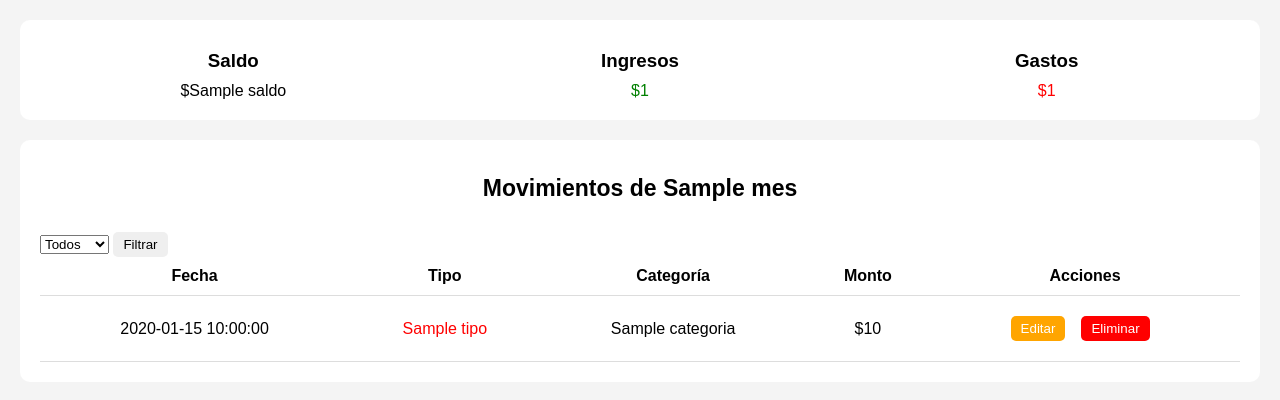
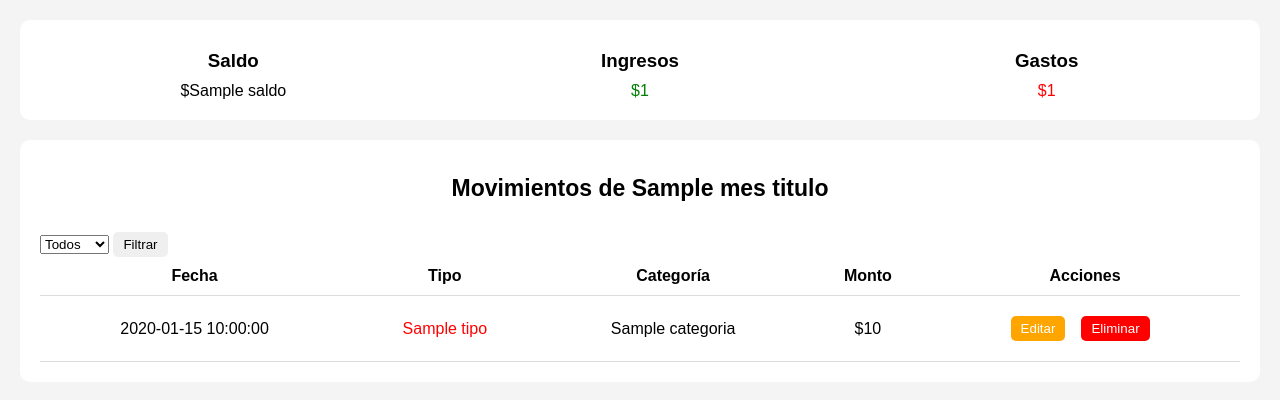
Before and after one commit to EZE1905/Gestor_de_gastos, a Flask app: template templates/index.html in a window 1280 px wide. Shown: the part 80-480 px from the top of the page. Run offline with Flask 3, Linux system fonts and the light colour scheme; the template is opened without the code that fills it: most values are stand-ins (such as "Sample title", 1, 10 or a date in 2020).

Commit message:
mejoras en el filtrado por mes y en el diseño

```diff
--- a/app.py
+++ b/app.py
@@ -1,6 +1,6 @@
 from flask import Flask, render_template,redirect,url_for,request,flash
 import json
-from m_gestor_de_gastos import leer_gastos,agregar_gasto,ordenar_gastos,calcular_gastos,eliminar_gasto,calcular_por_categoria,filtrar_mes
+from m_gestor_de_gastos import leer_gastos,agregar_gasto,ordenar_gastos,calcular_gastos,eliminar_gasto,calcular_por_categoria,filtrar_mes,meses
 
 app = Flask(__name__)
 app.secret_key = 'super_secret_key' # Necesario para sesiones
@@ -12,12 +12,13 @@ def home():
     #return "Hola Flask!"
     mes = request.args.get("mes")
     gastos_mes = filtrar_mes(mes,gastos)
+    mes_titulo = meses(mes)
     ordenar_gastos(gastos)
     saldo, total_gastado, total_ingresos = calcular_gastos(gastos_mes)
     saldo_formateado = f"{saldo:,}".replace(",", ".")
     ingreso_formateado = f"{total_ingresos:,}".replace(",", ".")
     gasto_formateado = f"{total_gastado:,}".replace(",", ".")
-    return render_template('index.html',mes=mes,gastos_mes=gastos_mes, gastos=gastos,saldo = saldo_formateado,total_gastado = gasto_formateado,total_ingresos = ingreso_formateado )
+    return render_template('index.html',mes_titulo=mes_titulo,mes=mes,gastos_mes=gastos_mes, gastos=gastos,saldo = saldo_formateado,total_gastado = gasto_formateado,total_ingresos = ingreso_formateado )
 
 @app.route("/agregar_datos", methods = ["POST", "GET"])
 def agregar():
--- a/templates/index.html
+++ b/templates/index.html
@@ -23,16 +23,15 @@
         <!-- LISTA DE MOVIMIENTOS -->
         <div class="card">
             {% if mes %}
-                <h3 class="subtitulo">Movimientos de {{ mes }}</h3>
+                <h3 class="subtitulo">Movimientos de {{ mes_titulo }}</h3>
             {% else %}
-                <h3 class="subtitulo">Movimientos</h3>
+                <h3 class="subtitulo">{{ mes_titulo }}</h3>
             {% endif %}
             <form method="GET" action="/">
                 <select name="mes">
                     <option value="">Todos</option>
-                    <option value="2026-01">Enero</option>
-                    <option value="2026-02">Febrero</option>
-                    <option value="2026-03">Marzo</option>
+                    <option value="2026-02" {% if mes == "2026-02" %} selected {% endif %}>Febrero</option>
+                    <option value="2026-03"{% if mes == "2026-03" %} selected {% endif %}>Marzo</option>
                 </select>
                 <button type="submit">Filtrar</button>
             </form>
```
Also changed, not shown: m_gestor_de_gastos.py (+23 -4 lines).
